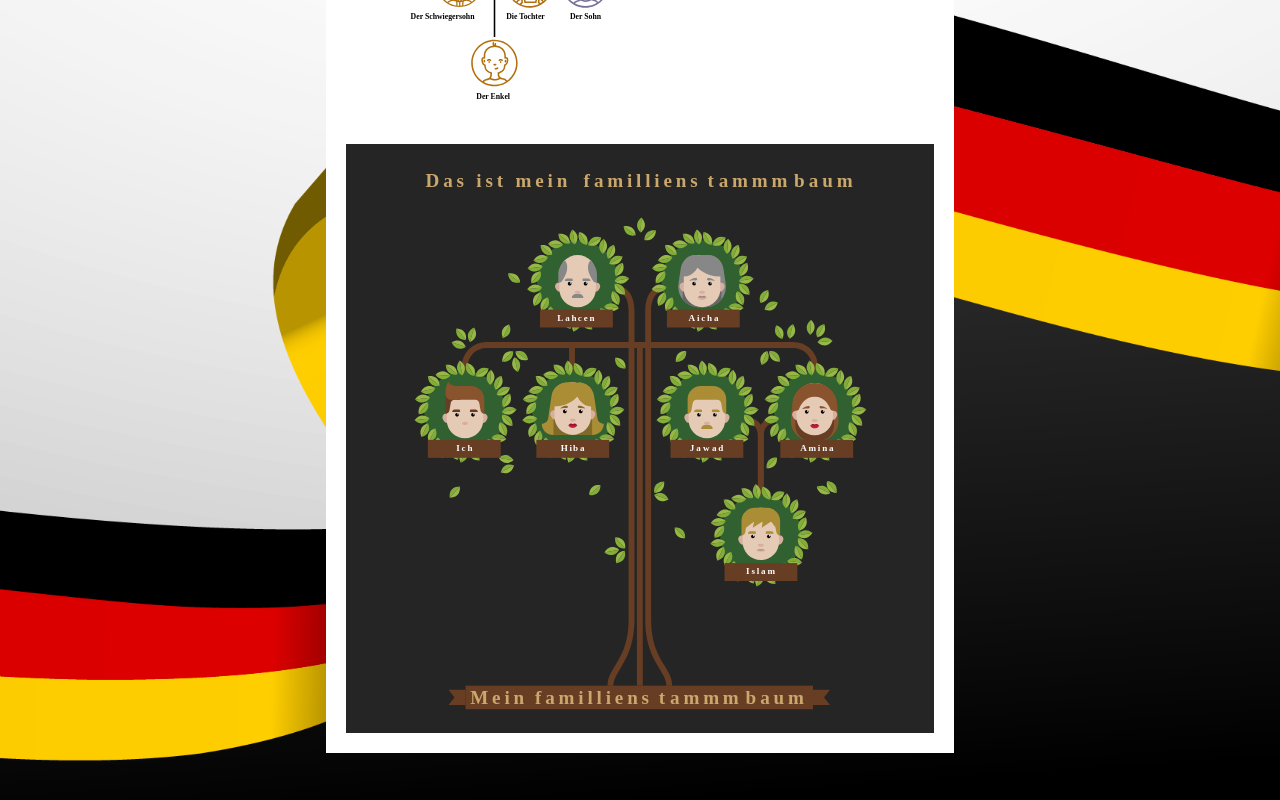
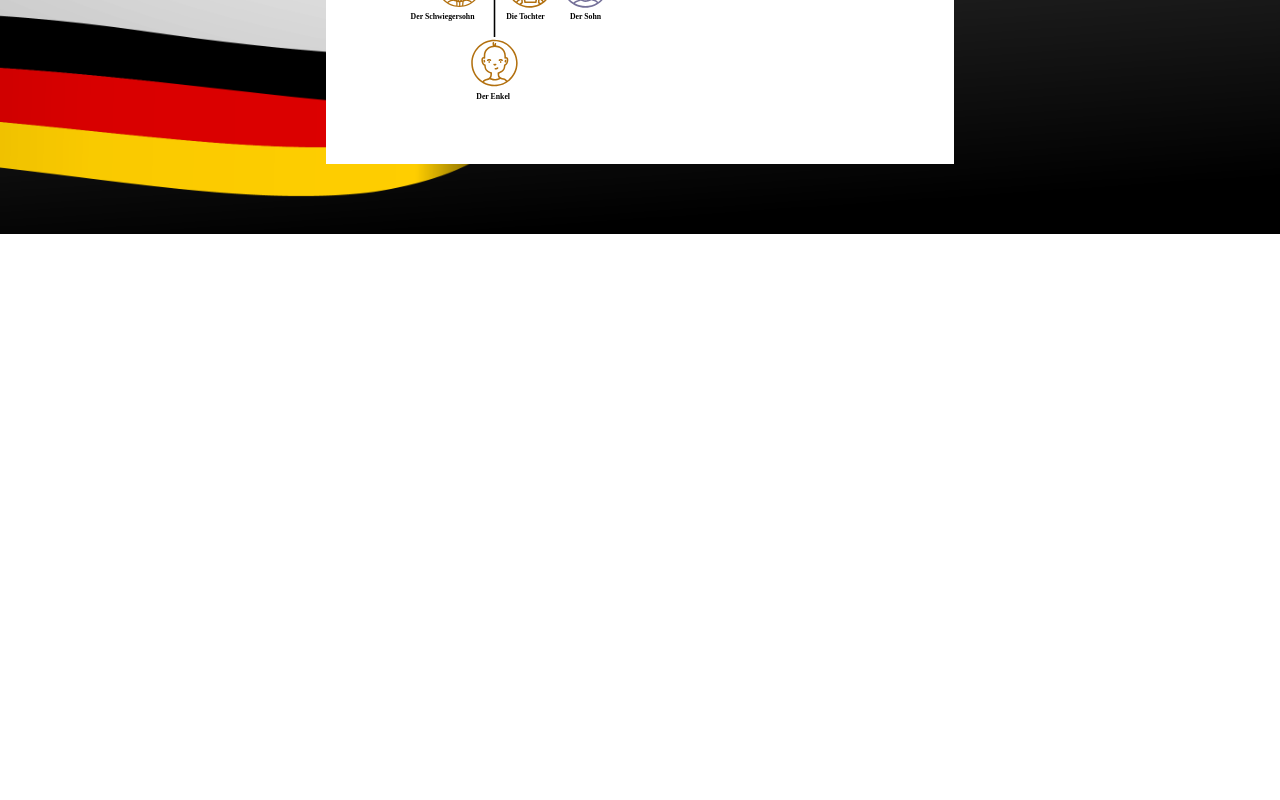
Before and after one commit to ELMHARMACHENASSIM/DeutschLerne, a React (Vite) app: page /page3 in a window 1280 px wide. Shown: the part 670-1470 px from the top of the page. After the commit the page ends 904 px from the top, so only its background shows below. Built offline with nearby package versions, Linux system fonts and the light colour scheme.

Commit message:
remove l7za9

```diff
--- a/src/pages/PageDrei.jsx
+++ b/src/pages/PageDrei.jsx
@@ -2,7 +2,6 @@ import { faArrowLeft, faArrowRight } from "@fortawesome/free-solid-svg-icons";
 import { FontAwesomeIcon } from "@fortawesome/react-fontawesome";
 import { Link } from "react-router";
 import fam from "../assets/img/fam.svg";
-import stamm from "../assets/img/stamm.svg";
 import bck from "../assets/img/bck.png";
 const PageDrei = () => {
   return (
@@ -41,7 +40,6 @@ const PageDrei = () => {
                 <img src={fam} alt="" className="w-[100%] h-[auto]" />
               </div>
                  <div className="lg:w-[60%] h-[auto] bg-white p-[20px] xs:w-[100%]">
-                <img src={stamm} alt="" className="w-[100%] h-[auto]" />
               </div>
             </div>
           </div>
```
